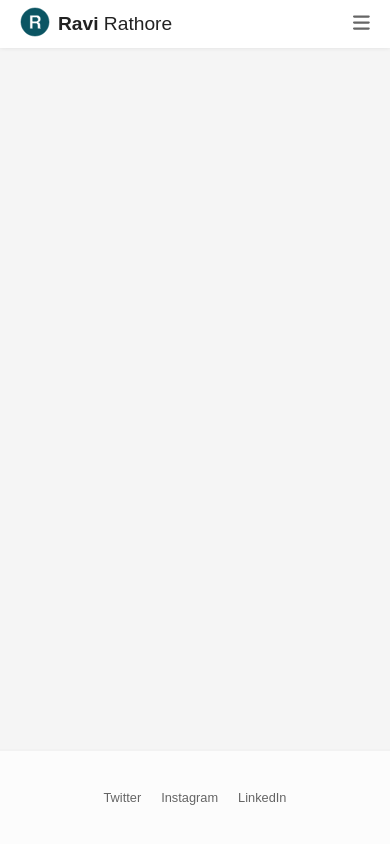
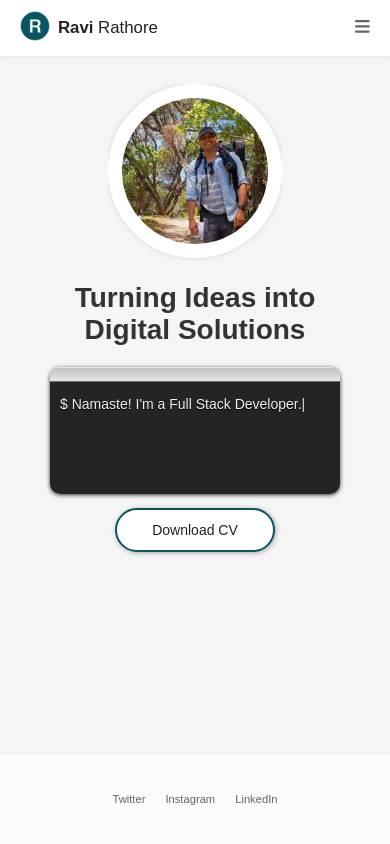
Before and after one commit to ravioli158/portfolio-ravioli158, a plain HTML site: page index.html in a window 390 px wide. Drawn offline with nearby package versions, Linux system fonts and the light colour scheme.

Commit message:
Finish responsive design for index page

```diff
--- a/css/index.css
+++ b/css/index.css
@@ -1,36 +1,121 @@
-.main-content {
-    padding-top: 2rem;
-    color: var(--text-light);
-    display: flex;
-    flex-direction: column;
-    justify-content: center;
-    row-gap: 1rem;
-}
-
+/*Make it circular and take 50% width of container in small devices.*/
 #home-photo {
     border-radius: 50%;
     width: 100%;
     height: auto;
     border: 14px solid #fff;
-    box-shadow: 0px 0px 5px 0px lightgray;
+    box-shadow: 0 0 5px 0 lightgray;
+}
+
+.index-main {
+    padding: 0 10px;
+    color: var(--text-light);
+    margin: 0 auto;
+}
+
+/* Content is a flex with two flex items arranged in column in small devices*/
+.index-content {
+    margin-top: 2rem;
+    display: flex;
+    flex-direction: column;
+}
+
+.picture-wrapper {
+    text-align: center;
+}
+
+.profile-picture {
+    margin: 0 auto;
+    overflow: hidden;
+    width: 60%;
 }
 
 
-.home-photo-wrapper {
+.text-wrapper {
+    text-align: center;
+}
+
+.profile-title {
+    text-align: center;
+    margin: 1.5rem 0;
+    color: var(--text-black);
+    font-size: 2rem;
+}
+
+.profile-text {
+    line-height: 1.75rem;
+}
+
+.text-editor-wrap {
+    max-width: 350px;
+    text-align: left;
     overflow: hidden;
-    padding: 0px 40px;
+    border-radius: 10px;
+    box-shadow: rgba(0, 0, 0, 0.8) 0px 1px 4px;
+}
+
+.editor-title {
+    background-color: #f8f8f8;
+    height: 15px;
+    border-bottom: #6a6a6a 1px solid;
+    box-shadow: inset rgba(255, 255, 255, 0.7) 0px 1px 1px;
+    background-image: linear-gradient(to top, #e8e8e8, #bcbbbc);
 
 }
 
-.home-text {
-    text-align: center;
+.editor-body {
+    background: rgba(0, 0, 0, 0.85);
+    padding: 10px;
+    height: 8rem;
+    color: #f0f0f0;
+    text-shadow: #000 0px 1px 0px;
+    transition: all 0.5s ease-out;
 }
 
-.home-text h1{
-    color:var(--text-black);
-    margin-bottom: 1rem;
+/* Styles for tablet i.e >= 768px*/
+
+@media screen and (min-width: 768px) {
+    .index-content {
+        flex-direction: row-reverse;
+        height: 100%;
+        align-items: center;
+        justify-content: center;
+    }
+
+    /*    picture wrapper and text wrapper take equal space and arranged in a row*/
+    .picture-wrapper {
+        flex-basis: 50%;
+    }
+
+    .text-wrapper {
+        flex-basis: 50%;
+        text-align: left;
+    }
+
+    .profile-picture {
+        width: 70%;
+    }
+
+    .profile-title {
+        text-align: left;
+    }
+
 }
-.home-text p {
-    font-size: 0.8rem;
-    line-height: 1.75em;
+
+
+/* Laptops */
+@media screen and (min-width: 1024px) {
+    .index-main
+    {
+        padding: 0 5rem;
+        max-width: 1260px;
+    }
+    .picture-wrapper{
+        flex-basis: 40%;
+    }
+    .text-wrapper
+    {
+        flex-basis: 40%;
+    }
+
 }
--- a/css/main.css
+++ b/css/main.css
@@ -38,6 +38,7 @@
 /* Global Styles */
 html,
 body {
+    font-size: 14px;
     height: 100%;
 }
 
@@ -68,12 +69,17 @@ a {
     color: inherit;
 }
 
+.mt-1 {
+    margin-top: 1rem;
+}
+
 /* Page Wrapper */
 .page-container {
     position: relative;
     min-height: 100%;
     background-color: #f5f5f5;
-    padding-top: 3rem;
+    padding: 4rem 40px 8rem;
+    overflow: auto;
 }
 
 
@@ -93,7 +99,7 @@ a {
     color: #666666;
     box-shadow: 0 -1px 5px lightgray;
     background-color: white;
-    height: 3rem;
+    height: 4rem;
 }
 
 .site-header .logo {
@@ -147,11 +153,31 @@ a {
 }
 
 /* Button */
-btn {
+.btn {
+    background-color: white;
+    color: #222;
+    padding: 12px 35px;
     display: inline-block;
     font-weight: 400;
     text-align: center;
     white-space: nowrap;
     vertical-align: center;
     user-select: none;
+    border: 2px solid var(--accent-color);
+    border-radius: 30px;
+    box-shadow: 1px 1px 5px 0 darkgray;
 }
+
+@media screen and (min-width: 768px) {
+    .page-container {
+        height: 100%;
+    }
+    .index-main {
+        height: 100%;
+    }
+
+    .footer-social
+    {
+        font-size: 1.2rem;
+    }
+}
--- a/index.html
+++ b/index.html
@@ -13,6 +13,9 @@
             referrerpolicy="no-referrer"
             src="https://cdnjs.cloudflare.com/ajax/libs/font-awesome/6.4.0/js/all.min.js"
     ></script>
+    <!--    Typed.js-->
+    <script src="https://unpkg.com/typed.js@2.0.16/dist/typed.umd.js"></script>
+
     <link
             crossorigin="anonymous"
             href="https://cdnjs.cloudflare.com/ajax/libs/font-awesome/6.4.0/css/all.min.css"
@@ -44,47 +47,40 @@
             <i class="fa-solid fa-bars"></i>
         </button>
     </header>
+    <!--    Main-->
+    <main class="index-main">
+        <article class="index-content">
+            <!--            Profile Picture in circular frame with thick border-->
+            <div class="picture-wrapper">
+                <div class="profile-picture">
+                    <img
+                            alt="Profile Picture"
+                            id="home-photo"
+                            src="/img/profile-picture-320.jpg"
+                            srcset="
+                              /img/profile-picture-320.jpg   320w,
+                              /img/profile-picture-425.jpg   425w,
+                              /img/profile-picture-640.jpg   640w,
+                              /img/profile-picture-1280.jpg 1280w,
+                              /img/profile-picture-1920.jpg 1920w,
+                              /img/profile-picture-2560.jpg 2560w
+                            "
+                    />
+                </div>
+            </div>
+            <!--            About me description-->
+            <div class="text-wrapper">
+                <h1 class="profile-title">Turning Ideas into Digital Solutions</h1>
+                <div class="text-editor-wrap">
+                    <div class="editor-title"></div>
+                    <div class="editor-body"><span>$ </span>
+                        <span class="profile-text" id="profile-text"></span></div>
 
-    <!-- Main Content -->
-<!--    <main class="main-content">-->
-<!--        <div class="home-photo-wrapper">-->
-<!--            <img-->
-<!--                    alt="Profile Picture"-->
-<!--                    id="home-photo"-->
-<!--                    src="/img/profile-picture-320.jpg"-->
-<!--                    srcset="-->
-<!--              /img/profile-picture-320.jpg   320w,-->
-<!--              /img/profile-picture-425.jpg   425w,-->
-<!--              /img/profile-picture-640.jpg   640w,-->
-<!--              /img/profile-picture-1280.jpg 1280w,-->
-<!--              /img/profile-picture-1920.jpg 1920w,-->
-<!--              /img/profile-picture-2560.jpg 2560w-->
-<!--            "-->
-<!--            />-->
-<!--        </div>-->
-<!--        <div class="home-text">-->
-<!--            <h1>Software Developer</h1>-->
-<!--            <p>-->
-<!--                Namaste! I'm a Full stack developer with a passion for JavaScript, Node.js, SQL, and all things Unix.-->
-<!--                When I'm not coding, you can-->
-<!--                find me hiking in the great outdoors or building elaborate factories-->
-<!--                in Factorio. Nice to meet you!-->
-<!--            </p>-->
-<!--            <p>-->
-<!--                Namaste! I'm a Full stack developer with a passion for JavaScript, Node.js, SQL, and all things Unix.-->
-<!--                When I'm not coding, you can-->
-<!--                find me hiking in the great outdoors or building elaborate factories-->
-<!--                in Factorio. Nice to meet you!-->
-<!--            </p>-->
-<!--            <p>-->
-<!--                Namaste! I'm a Full stack developer with a passion for JavaScript, Node.js, SQL, and all things Unix.-->
-<!--                When I'm not coding, you can-->
-<!--                find me hiking in the great outdoors or building elaborate factories-->
-<!--                in Factorio. Nice to meet you!-->
-<!--            </p>-->
-<!--            <a class="btn" href="#" target="_blank">Download CV</a>-->
-<!--        </div>-->
-<!--    </main>-->
+                </div>
+                <a class="btn mt-1" href="#" target="_blank">Download CV</a>
+            </div>
+        </article>
+    </main>
     <!-- Footer -->
     <footer class="site-footer">
         <div class="footer-social">
@@ -117,6 +113,16 @@
         </div>
     </footer>
 </div>
-
+<!--   Types.Js script-->
+<script>
+    var typedText = new Typed('#profile-text', {
+        strings: ["Namaste! I'm a Full Stack Developer.", "with a passion for JavaScript, Node.js, SQL, and all things Unix.", "When I'm not coding, you can find me hiking in the great outdoors or building elaborate factories in Factorio."],
+        typeSpeed: 50,
+        showCursor: true,
+        startDelay: 2000,
+        contentType: 'html',
+        loop: true,
+    });
+</script>
 </body>
 </html>
```
Also changed, not shown: script.js (added).
